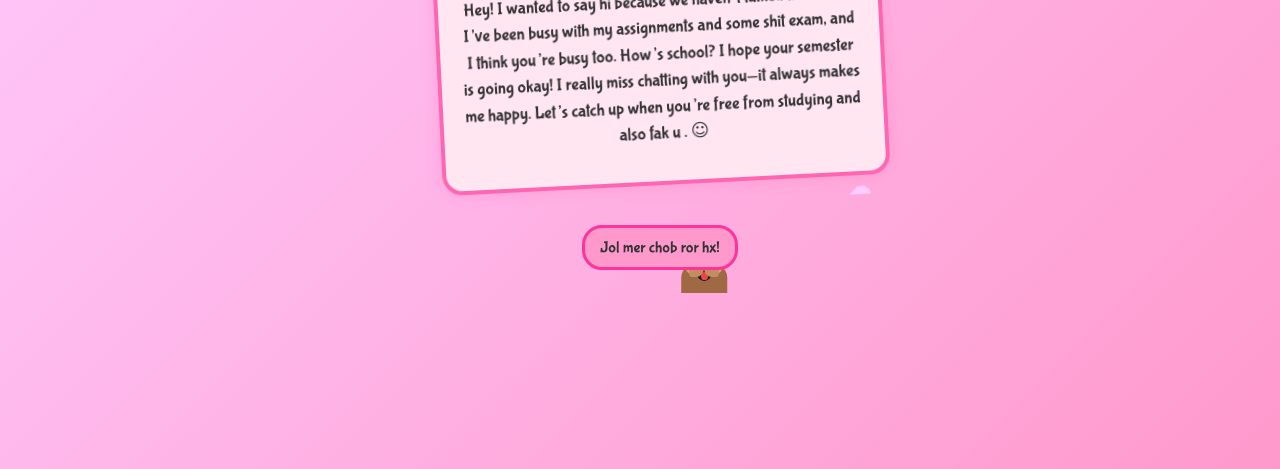
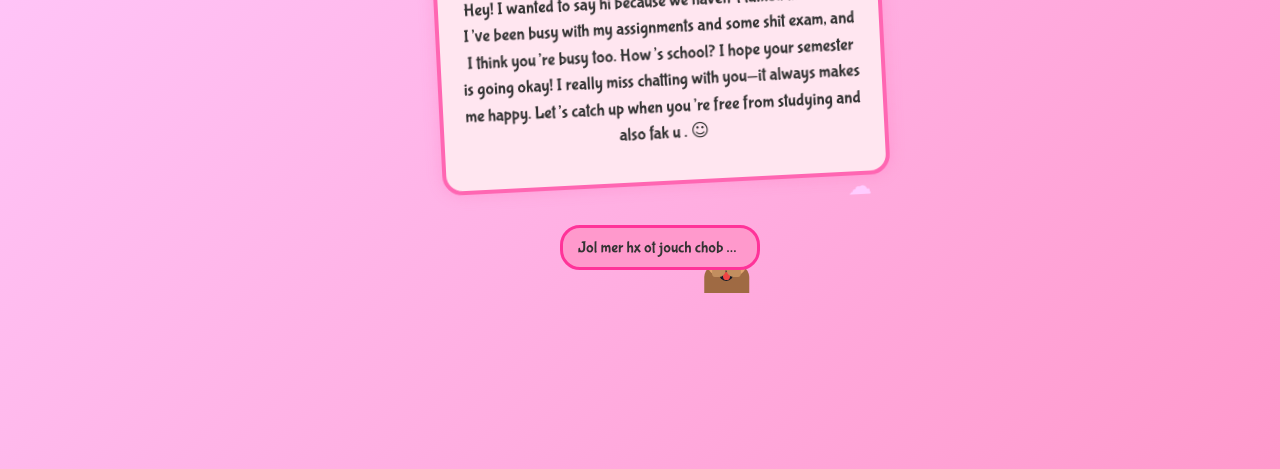
Before and after one commit to Sabat425/my-info, a plain HTML site: page index.html in a window 1280 px wide. Shown: the part 331-800 px from the top of the page. Drawn offline with Linux system fonts and the light colour scheme; no server answers.

Commit message:
Update index.html

```diff
--- a/index.html
+++ b/index.html
@@ -770,7 +770,7 @@
                     <div class="right"></div>
                 </div>
             </div>
-            <button onclick="showPopup()">Jol mer chob ror hx!</button>
+            <button onclick="showPopup()">Jol mer hx ot jouch chob yy ror hx.</button>
             <div class="paw"></div>
             <div class="paw top"></div>
         </div>
```
